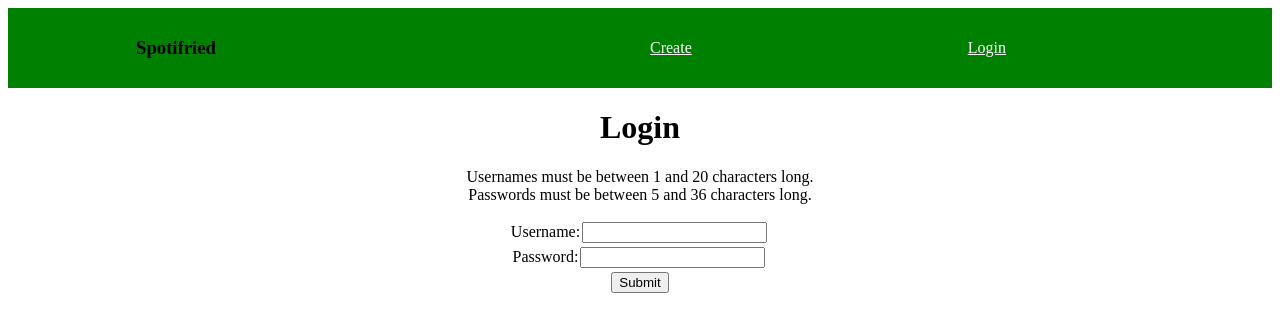
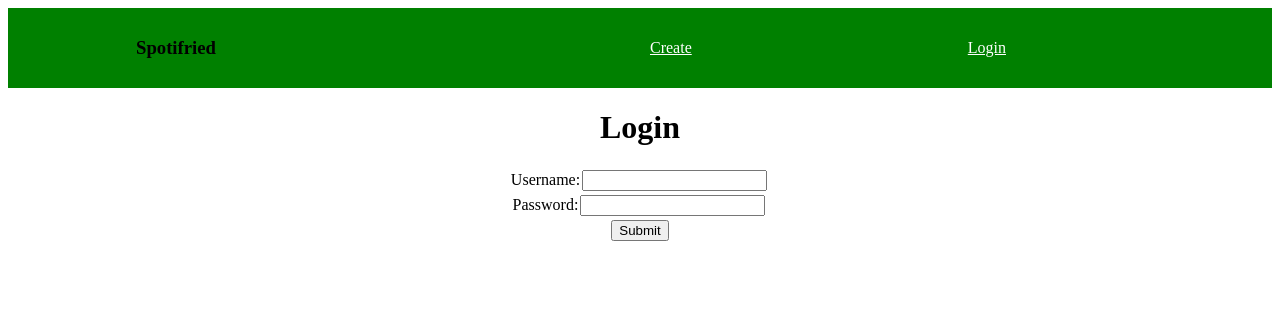
Before and after one commit to is386/spotifried, a React (Create React App) app in the folder client/: page / in a window 1280 px wide. Shown: the top 332 px of the page. Built offline with nearby package versions, Linux system fonts and the light colour scheme.

Commit message:
small change to login page

```diff
--- a/client/src/Login.js
+++ b/client/src/Login.js
@@ -52,10 +52,6 @@ class Login extends React.Component {
     return (
       <div>
         <h1>Login</h1>
-        <p>
-          Usernames must be between 1 and 20 characters long. <br />
-          Passwords must be between 5 and 36 characters long.
-        </p>
         {/* This div will contain whatever the error variable contains */}
         <div className="error-div">
           <p>{this.state.error}</p>
```
